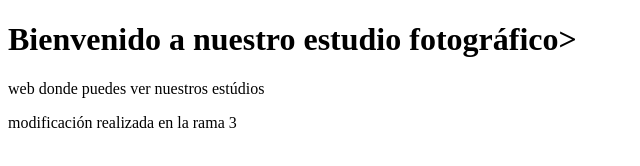
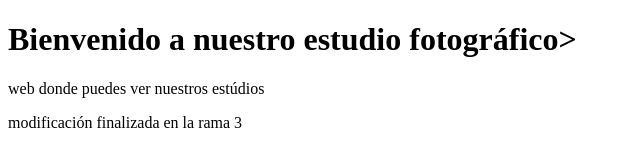
Before and after one commit to velazio/pagina-web, a plain HTML site: page index.html in a window 1280 px wide. Shown: the full height of the page, 0-640 px from the left. Drawn offline with Linux system fonts and the light colour scheme.

Commit message:
nueva modificación en el index.html

```diff
--- a/index.html
+++ b/index.html
@@ -7,6 +7,6 @@
     <body>
         <h1>Bienvenido a nuestro estudio fotográfico></h1>
             <p>web donde puedes ver nuestros estúdios</p>
-        <p>modificación realizada en la rama 3</p>
+        <p>modificación finalizada en la rama 3</p>
     </body>
 </html>
```
